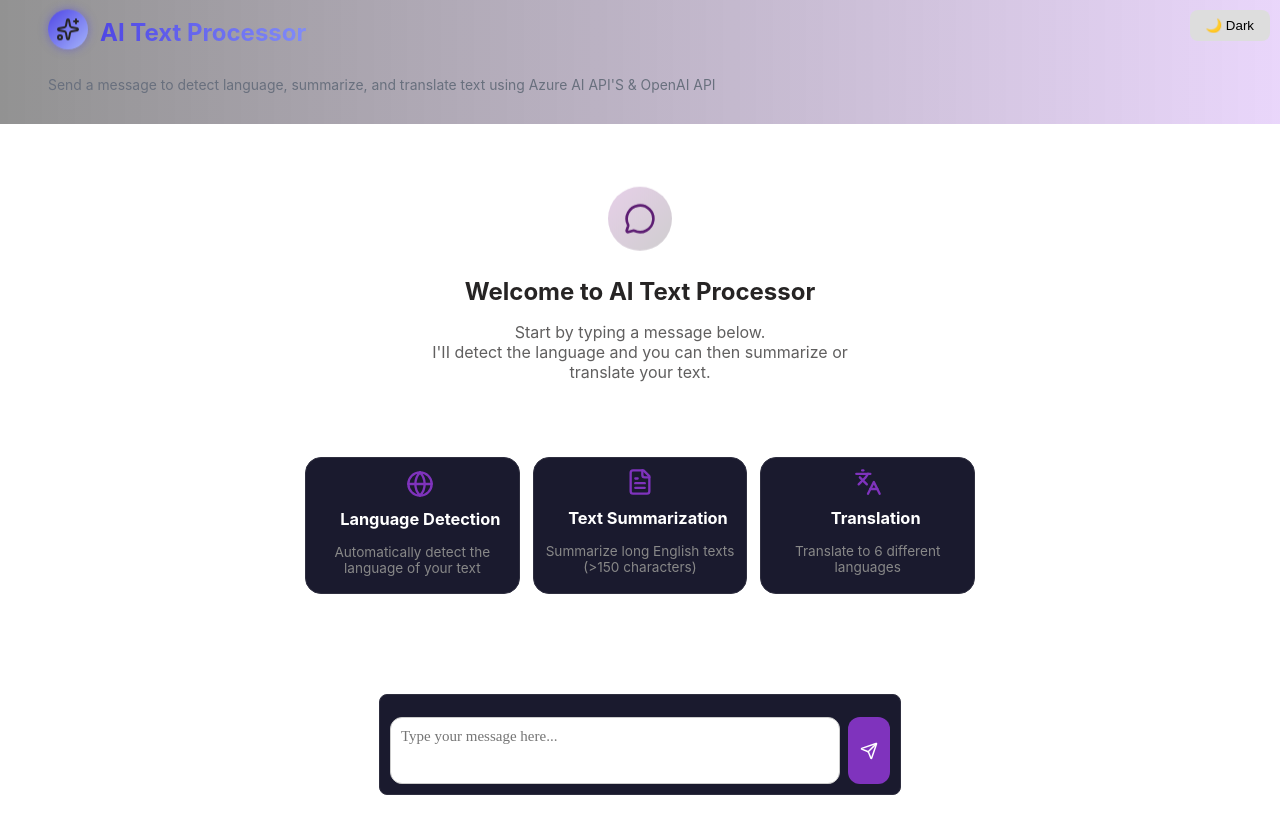
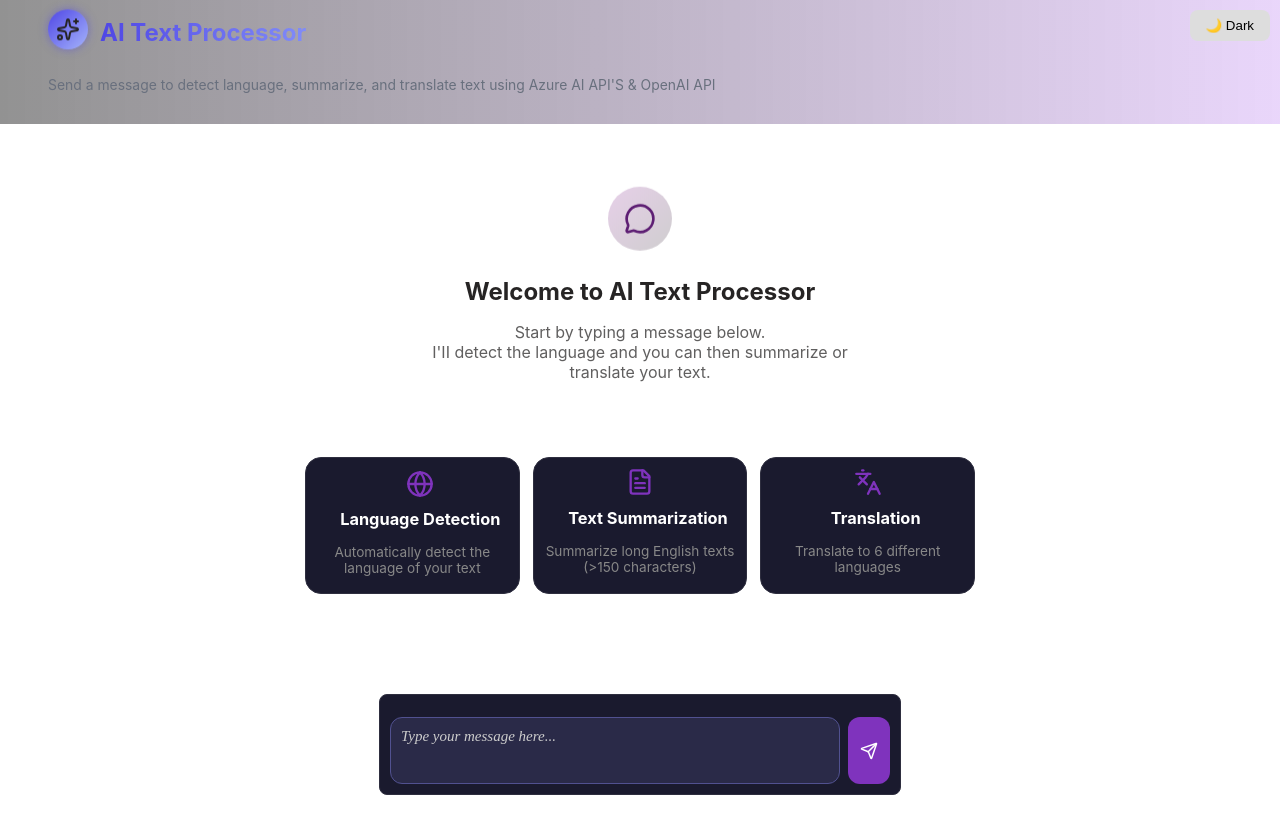
Before and after one commit to SeyinAlao/chat-ai-processor, a React (Create React App) app: page / in a window 1280 px wide. Shown: the top 834 px of the page. Built offline with nearby package versions, Linux system fonts and the light colour scheme.

Commit message:
Design changes

```diff
--- a/src/components/chat.css
+++ b/src/components/chat.css
@@ -80,11 +80,19 @@
   resize: none;
   padding: 10px;
   border-radius: 12px;
-  border: 1px solid #ccc;
+  border: 1px solid #515190;
   font-size: 15px;
+  color:#ffff;
   height: 45px;
   width: 43px;
+  background-color: #2a2a48;
   gap: 4px;
+}
+
+.chat-textarea::placeholder {
+  color: #ccc;
+  opacity: 1;
+  font-style: italic;
 }
 
 .send-button {
```
